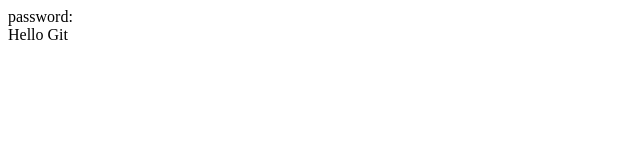
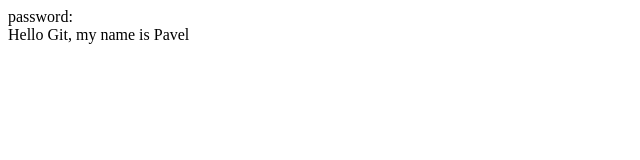
Before and after one commit to Pave1Pal/git-test, a plain HTML site: page index.html in a window 1280 px wide. Shown: the full height of the page, 0-640 px from the left. Drawn offline with Linux system fonts and the light colour scheme.

Commit message:
change index.html

```diff
--- a/index.html
+++ b/index.html
@@ -8,6 +8,6 @@
     password:
 </head>
 <body>
-    <div>Hello Git</div>
+    <div>Hello Git, my name is Pavel</div>
 </body>
 </html>
```
